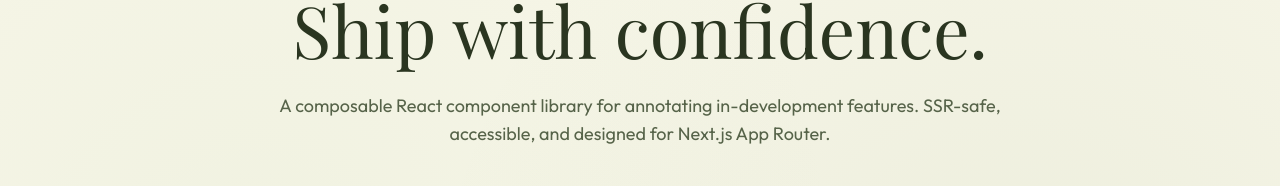
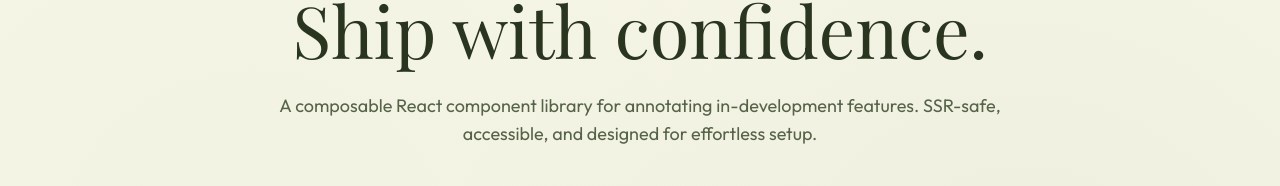
Before and after one commit to ioNihal/react-wip-ui-playground, a Next.js app: page / in a window 1280 px wide. Shown: the part 343-529 px from the top of the page. Built offline with nearby package versions, Linux system fonts and the light colour scheme; no server answers; a web font is replaced by a local one.

Commit message:
Update Hero.tsx

```diff
--- a/components/LandingPage/Hero.tsx
+++ b/components/LandingPage/Hero.tsx
@@ -26,7 +26,7 @@
 
                 <p className="animate-fade-up [animation-delay:0.3s] mx-auto mb-10 max-w-3xl text-sm lg:text-lg text-(--text-muted)">
                     A composable React component library for annotating in-development
-                    features. SSR-safe, accessible, and designed for Next.js App Router.
+                    features. SSR-safe, accessible, and designed for effortless setup.
                 </p>
 
                 <div className="animate-fade-up [animation-delay:0.45s] flex flex-col items-center gap-6">
```
